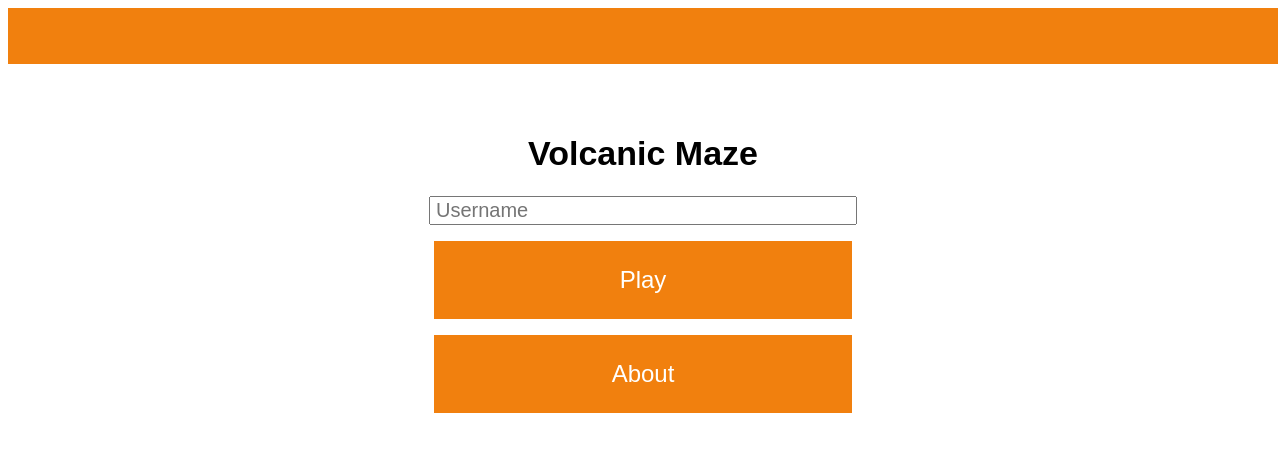
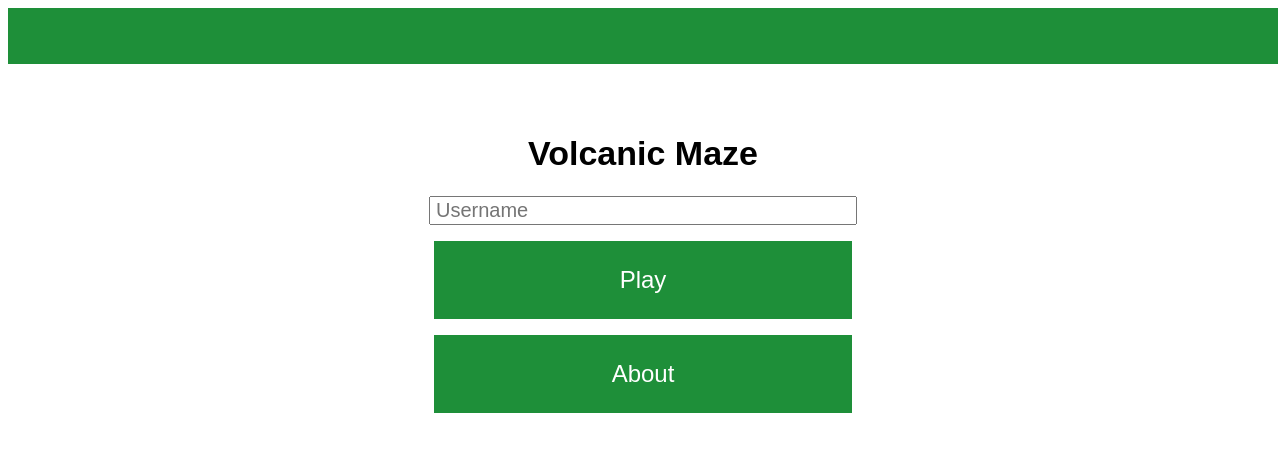
Before and after one commit to ryfurrer/PhaserMaze, a plain HTML site: page index.html in a window 1280 px wide. Drawn offline with nearby package versions, Linux system fonts and the light colour scheme.

Commit message:
Themeing

```diff
--- a/form.css
+++ b/form.css
@@ -2,8 +2,8 @@
 	width: 100%;
 	height: 50px;
 	border-style: solid;
-	border-color: #f1800e;
-	background-color: #f1800e;
+	border-color: #1E8F39;
+	background-color: #1E8F39;
 }
 
 h1 {
@@ -43,7 +43,7 @@ img {
 }
 
 input[type="button"] {
-	background-color: #f1800e;
+	background-color: #1E8F39;
 	border: none;
 	text-align: center;
 	padding: 25px 36px;
@@ -52,7 +52,7 @@ input[type="button"] {
 }
 
 input[type="submit"] {
-	background-color: #f1800e;
+	background-color: #1E8F39;
 	border: none;
 	text-align: center;
 	padding: 25px 36px;
--- a/src/end.js
+++ b/src/end.js
@@ -9,7 +9,7 @@ var endState = {
         "use strict";
 
         var bar = game.add.graphics();
-        bar.beginFill(0xf1800e, 1);
+        bar.beginFill(0x1E8F39, 1);
         bar.drawRect(0, 0, game.width, 50);
 
         var resultStyle = {font: "bold 30px Arial", fill: "#000"}, headingStyle = {font: " 34px Arial", fill: "#000"}, itemStyle = {font: " 24px Arial", fill: "#000"};
```
Also changed, not shown: assets/clickMe.png.
